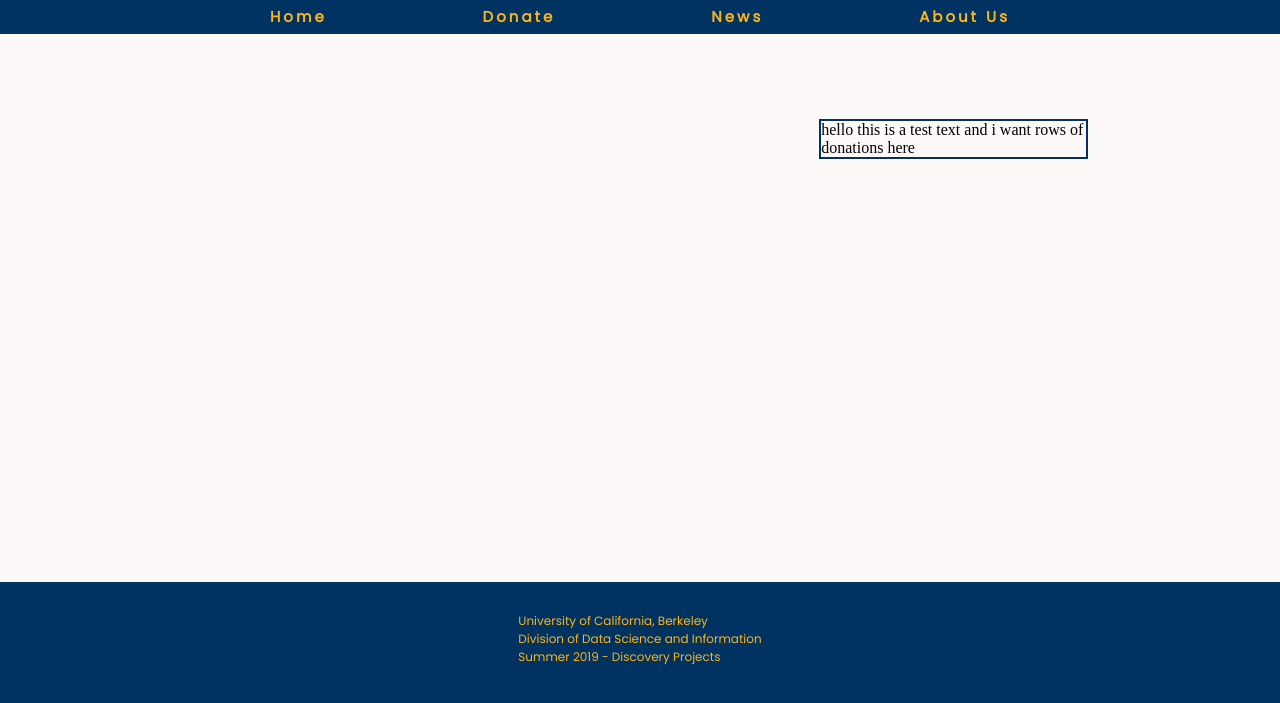
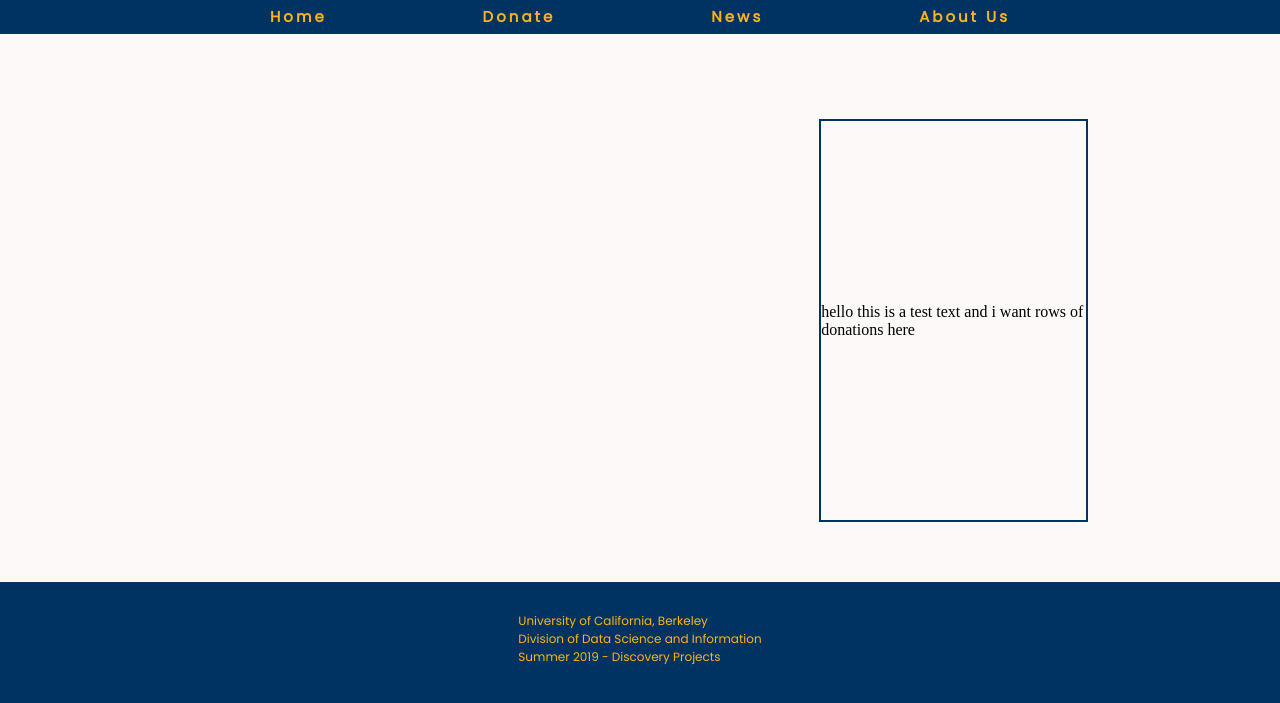
Before and after one commit to brianwsyang/data_enabled_donations, a website: page vscode_version/index.html in a window 1280 px wide. Shown: the part 139-842 px from the top of the page. Drawn offline with Linux system fonts and the light colour scheme; some packages are replaced by stand-ins of ours.

Commit message:
v.0801.19.2324: corrected size of comments

```diff
--- a/vscode_version/style.css
+++ b/vscode_version/style.css
@@ -105,22 +105,11 @@ footer{
     flex-direction: row;
     justify-content: space-around;
     align-content: center;
-    align-items: center;
+    align-items: stretch;
 }
 
 #com_shell {
-    /* width: 30%;
-    padding-top: 41%;
-    background-color: #003262;
-    align-content: center;
-    align-items: center;
-    justify-content: space-around;
-    display: flex; */
-
-    align-self: stretch;
-
     width: 30%;
-    height: 70%;
     border-color: #003262;
     border-width: 2px;
     display: flex 1 1 30%;
```
